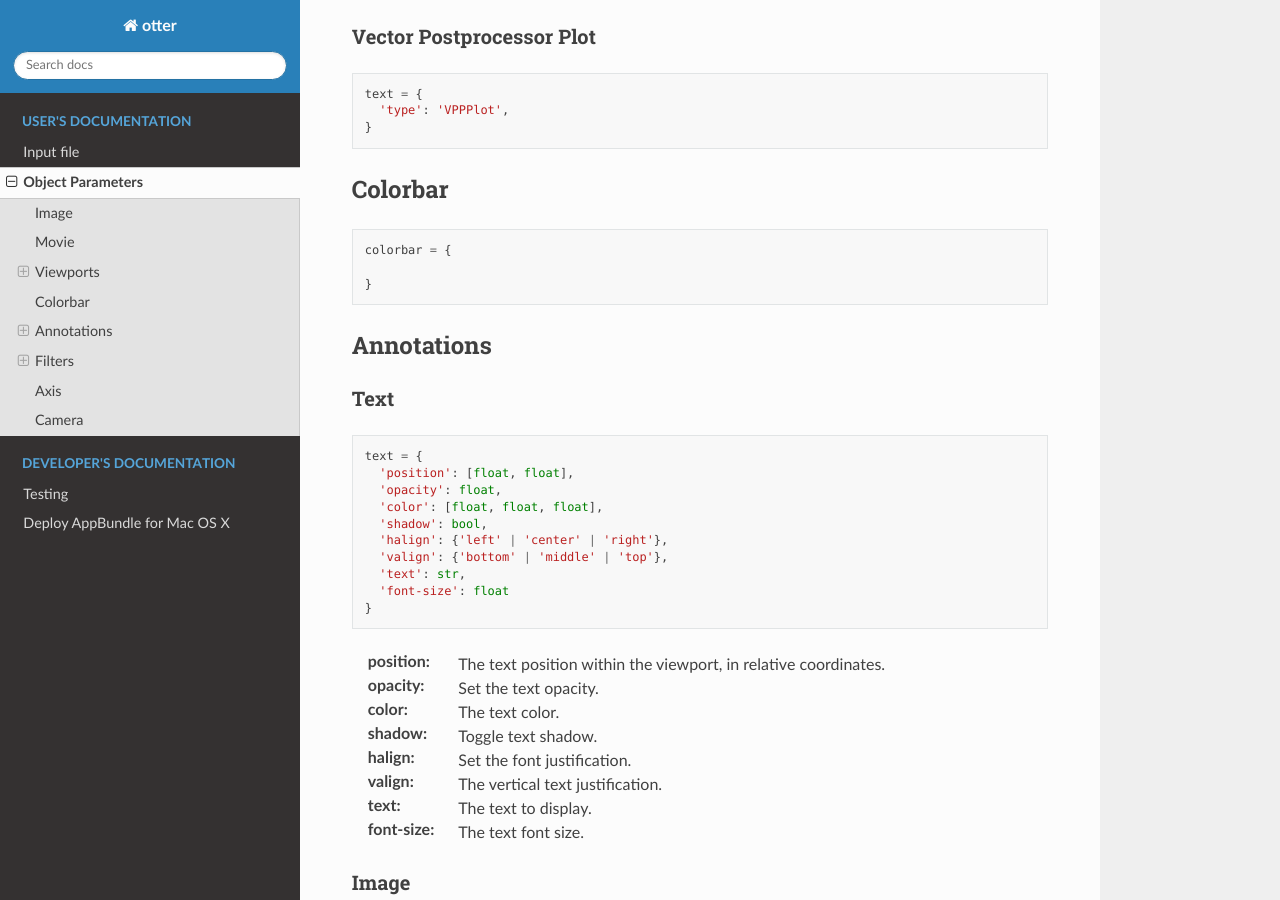
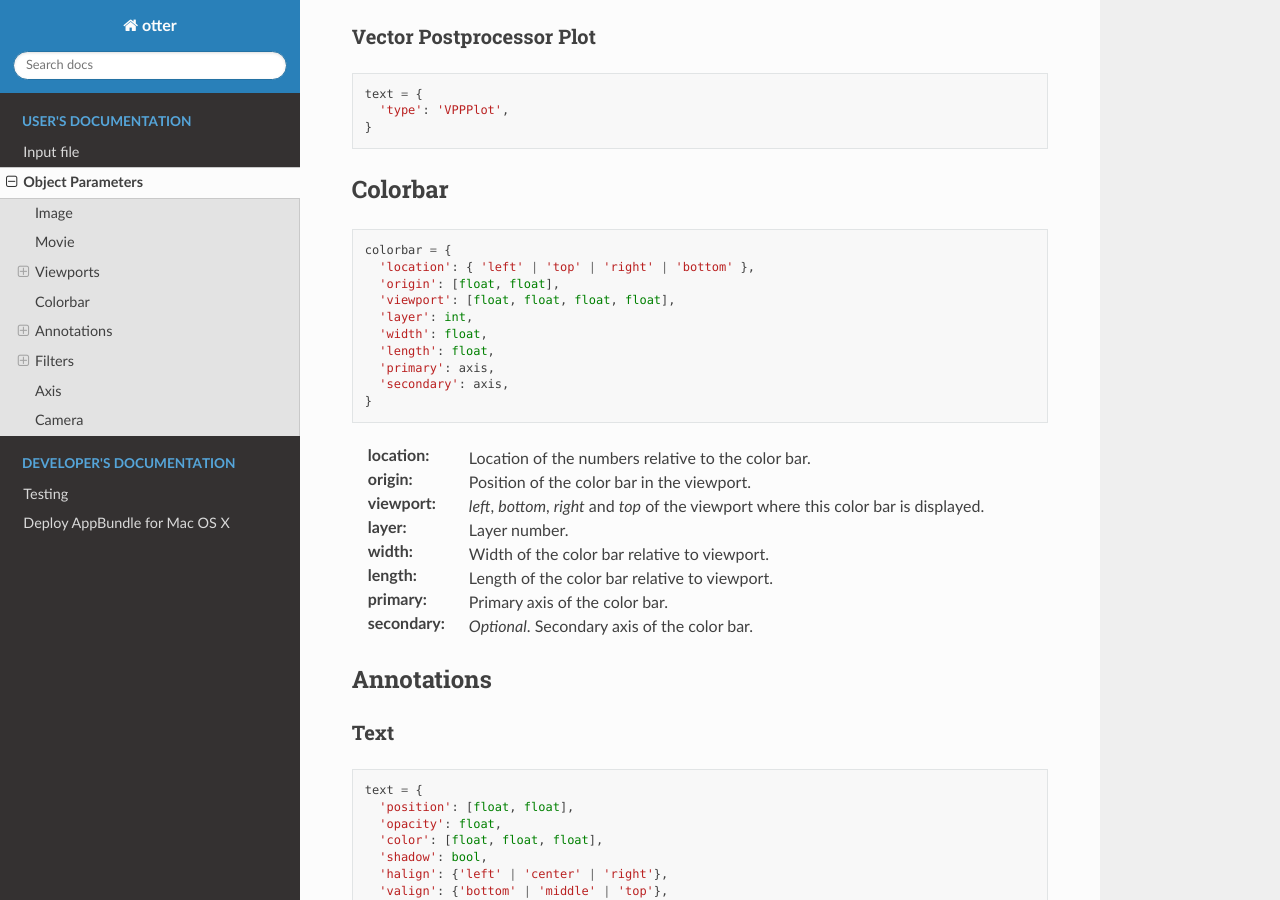
Before and after one commit to andrsd/otter, a Sphinx documentation site: the page built from docs/user/object-params.rst, in a window 1280 px wide and 900 px high, scrolled down 1927 px. Built offline with Sphinx 7.4.7 and the Read the Docs theme 2.0.0, drawn with Linux system fonts in a browser that asks for light colours; some of the changed text lies outside the part shown.

Commit message:
Color bar doco

```diff
--- a/docs/user/object-params.rst
+++ b/docs/user/object-params.rst
@@ -128,9 +128,24 @@ Colorbar
 .. code-block:: python
 
   colorbar = {
-
+    'location': { 'left' | 'top' | 'right' | 'bottom' },
+    'origin': [float, float],
+    'viewport': [float, float, float, float],
+    'layer': int,
+    'width': float,
+    'length': float,
+    'primary': axis,
+    'secondary': axis,
   }
 
+:location: Location of the numbers relative to the color bar.
+:origin: Position of the color bar in the viewport.
+:viewport: *left*, *bottom*, *right* and *top* of the viewport where this color bar is displayed.
+:layer: Layer number.
+:width: Width of the color bar relative to viewport.
+:length: Length of the color bar relative to viewport.
+:primary: Primary axis of the color bar.
+:secondary: *Optional*. Secondary axis of the color bar.
 
 
 .. _annotations:
@@ -309,7 +324,8 @@ Axis
     'notation': { 'standard' | 'scientific' | 'fixed' | 'printf'},
     'ticks-visible': bool,
     'axis-visible': bool,
-    'labels-visible': bool
+    'labels-visible': bool,
+    'scale': float
   }
 
 :num-ticks: The number of tick marks to place on the axis.
@@ -333,7 +349,7 @@ Axis
 .. :axis_opacity: The axis opacity.
 .. :zero_tol: Tolerance for considering limits to be the same.
 :labels-visible: Control visibility of the numeric labels.
-
+:scale: Scale factor for the axis. Useful for changing units. For example, to go from *meters* to *centimeters* set this to *1e2*.
 
 .. _camera:
 
```
